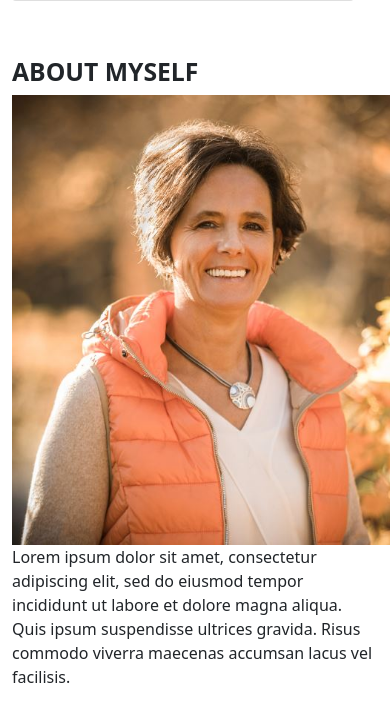
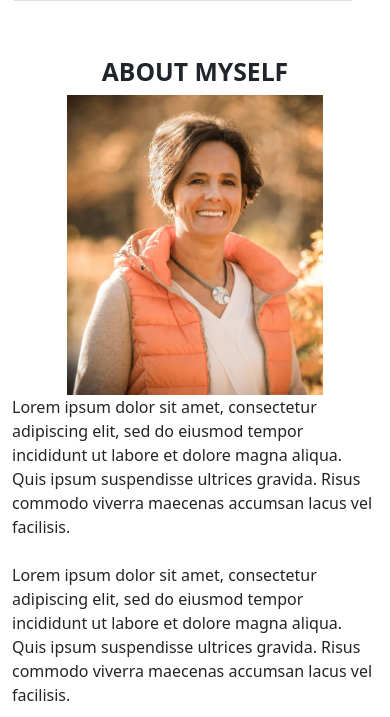
Before and after one commit to Root-moody/Work, a plain HTML site: page index.html in a window 390 px wide. Shown: the part 7138-7855 px from the top of the page. Drawn offline with nearby package versions, Linux system fonts and the light colour scheme.

Commit message:
Update style.css

```diff
--- a/style.css
+++ b/style.css
@@ -135,8 +135,34 @@ footer {
     height: 100%;
 }
 
+.justified {
+    text-align: justify;
+}
+
 @media screen and (max-width: 574px) {
     .erased {
         display: none;
     }
+    .adjustments {
+        display: flex;
+        justify-content: center;
+    }
+    .img_cont {
+        display: flex;
+        justify-content: center;
+    }
 }
+
+@media screen and (max-width: 400px) {
+    .img_cont {
+        height: 300px;
+        display: flex;
+        justify-content: center;
+    }
+    .modified_text {
+        font-size: 25px;
+    }
+    .modified_text2 {
+        font-size: 18px;
+    }
+}
```
